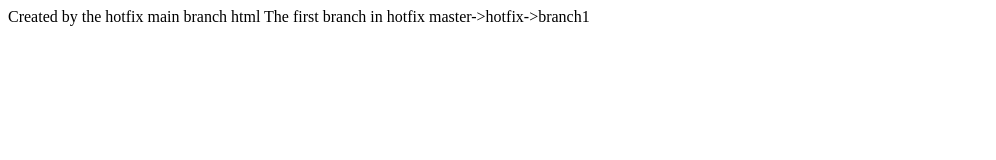
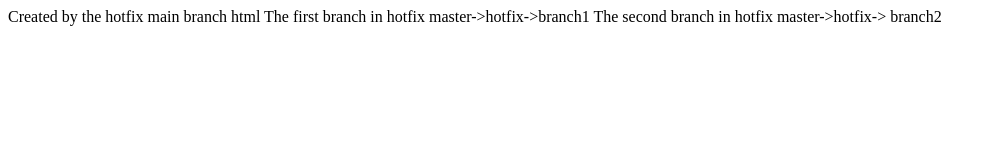
Before and after one commit to maanecode/newproj, a plain HTML site: page hotfix.html in a window 1280 px wide. Shown: the whole page, without its empty margins (0-996 px from the left). Drawn offline with Linux system fonts and the light colour scheme.

Commit message:
branch2 changes

```diff
--- a/hotfix.html
+++ b/hotfix.html
@@ -8,5 +8,7 @@ Created by the hotfix main branch html
   The first branch in hotfix     master->hotfix->branch1
 
 
+  The second branch in hotfix     master->hotfix-> branch2
+
 </body>
 </html>
```
